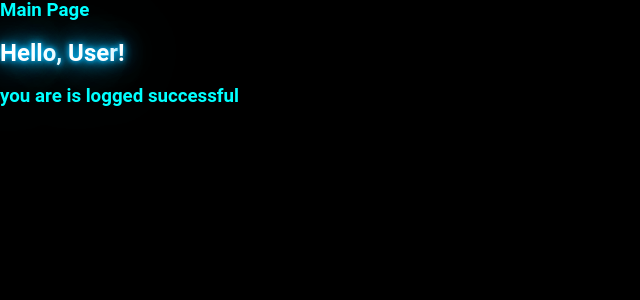
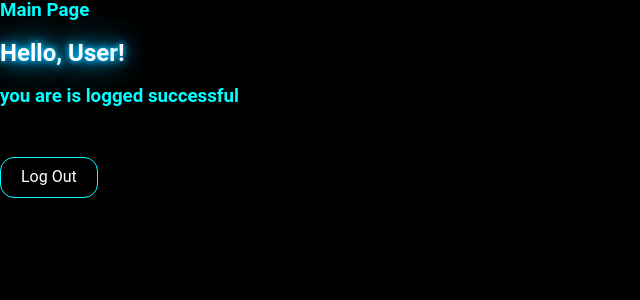
Before and after one commit to IvashkaVIP/CMU, a React (Vite) app: page /CMU/main in a window 1280 px wide. Shown: the top 300 px of the page, without its empty margins (0-640 px from the left). Built offline with nearby package versions, Linux system fonts and the light colour scheme.

Commit message:
add logOut

```diff
--- a/src/App.jsx
+++ b/src/App.jsx
@@ -1,4 +1,7 @@
 import { Route, Routes } from 'react-router-dom';
+import { useEffect } from 'react';
+import { useDispatch } from 'react-redux';
+import { refreshUser } from './redux/auth/operations';
 import {SharedLayout} from 'components';
 import { HomePage, MainPage, ProfilePage, FirstPage, SecondPage, HalfPage, ErrorPage } from 'pages';
 import { AppWrapper } from './App.styled';
@@ -6,7 +9,12 @@ import { AppWrapper } from './App.styled';
 // const test = import.meta.env.VITE_API_TEST;
 
 function App() {
-  // console.log(test);
+   const dispatch = useDispatch();
+
+  //  useEffect(() => {
+  //    dispatch(refreshUser());
+  //  }, [dispatch]);
+
   return (
     <AppWrapper>
       <Routes>
--- a/src/components/Button/Button.jsx
+++ b/src/components/Button/Button.jsx
@@ -1,5 +1,5 @@
-import {Btn} from "./Button.styled"
+import { Btn } from './Button.styled';
 
-export const Button = ({ children }) => {
-    return <Btn></Btn>
-}
+export const SingleButton = ({ children, handleClick }) => {
+  return <Btn onClick={() => handleClick()}>{children}</Btn>;
+};
--- a/src/components/Button/Button.styled.js
+++ b/src/components/Button/Button.styled.js
@@ -1,5 +1,19 @@
-import styled from "styled-components";
+import styled from 'styled-components';
+import { shadow } from '../../GlobalStyles';
 
-export const Button = styled.button`
+export const Btn = styled.button`
+  padding: 10px 20px;
+  background-color: var(--normal-button-color);
+  color: #ffffff;
 
-`
+  border: 1px solid aqua;
+  border-radius: 14px;
+  transition: background-color 0.3s;
+
+  &:hover {
+    background-color: var(--hover-button-color);
+    border: 1px solid white;
+    border-color: #ffffff;
+    box-shadow: ${shadow};
+  }
+`;
--- a/src/components/Forms/LoginForm.jsx
+++ b/src/components/Forms/LoginForm.jsx
@@ -1,12 +1,12 @@
-import { useState } from "react"
-import { Form, Input, Button } from "./Forms.styled";
+import { useState } from 'react';
+import { Form, Input, Button } from './Forms.styled';
 // import { login } from "../../utilities/apiservice";
-import { logIn } from "../../redux/auth/operations";
-import { Error } from "../index";
-import { useDispatch } from "react-redux";
+import { logIn } from '../../redux/auth/operations';
+import { Error } from '../index';
+import { useDispatch } from 'react-redux';
 
 export const LoginForm = () => {
-  const [errorMessage, setErrorMessage] = useState('')
+  const [errorMessage, setErrorMessage] = useState('');
   const dispatch = useDispatch();
 
   const handleSubmit = async (evt) => {
@@ -14,9 +14,15 @@ export const LoginForm = () => {
     const loginValue = evt.target.elements.login.value;
     const password = evt.target.elements.password.value;
 
-    if (!(loginValue && password)) {setErrorMessage("Hello, Mudick!"); return}
+    if (!(loginValue && password)) {
+      setErrorMessage('Hello, Mudick!');
+      return;
+    }
 
- dispatch(logIn({ username: loginValue, password: password }));
+    const resp = await dispatch(
+      logIn({ username: loginValue, password: password })
+    );
+    console.log('Login: ', resp);
   };
 
   return (
--- a/src/components/Forms/RegistrationForm.jsx
+++ b/src/components/Forms/RegistrationForm.jsx
@@ -41,11 +41,19 @@ export const RegistrationForm = () => {
       return;
     }
 
+    if (username.length < 6) {
+      setErrorMessage([
+        `Hello, ${username || `User`}!`,
+        `the username must be at least 6 characters long`,
+      ]);
+      return;
+    }
+
     // signup({ username: username, email: email, password: password });
     const resp = await dispatch(
       signup({ username: username, email: email, password: password })
     );
-    console.log(resp);
+    console.log("Reg : ", resp);
     if (resp.payload.code) {
       setErrorMessage([`Error`, resp.payload.code, resp.payload.message]);
       return;
--- a/src/components/index.js
+++ b/src/components/index.js
@@ -4,8 +4,10 @@ import { Header } from '../components/Header/Header';
 import { SharedLayout } from './SharedLayout/SharedLayout';
 import { Error } from './ServicesMessages/Error';
 import { Message } from './ServicesMessages/Message';
+import { SingleButton } from './Button/Button';
 
 export {
+  SingleButton,
   SignupLoginButtons,
   LoginForm,
   RegistrationForm,
--- a/src/pages/MainPage/MainPage.jsx
+++ b/src/pages/MainPage/MainPage.jsx
@@ -1,10 +1,18 @@
-import { useSelector } from "react-redux";
+import { useDispatch, useSelector } from "react-redux";
 import { selectUser } from "../../redux/auth/selectors";
 import { shadow } from "../../GlobalStyles";
+import { SingleButton } from "../../components";
+import { logOut } from "../../redux/auth/operations";
+
 
 export const MainPage = () => {
-    const user = useSelector(selectUser) || `User`;
-    console.log(user);
+  const dispatch = useDispatch();
+  const user = useSelector(selectUser) || `User`;
+  console.log(user);
+
+  const handleClick = () => {
+    dispatch(logOut())
+  }
 
     return (
       <>
@@ -12,7 +20,9 @@ export const MainPage = () => {
         <br />
         <h2 style={{color: "white", textShadow: `${shadow}`}}>Hello, {user}!</h2>
             <br />
-            <h3>you are is logged successful</h3>
+        <h3 style={{ marginBottom: "50px" }}>you are is logged successful</h3>
+
+        <SingleButton handleClick={handleClick}>Log Out</SingleButton>
       </>
     );
 }
--- a/src/pages/ProfilePage/ProfilePage.jsx
+++ b/src/pages/ProfilePage/ProfilePage.jsx
@@ -1,12 +1,22 @@
-import {} from "./ProfilePage.styled"
+import { } from "./ProfilePage.styled"
+import { SingleButton } from "../../components";
+import { logOut } from "../../redux/auth/operations";
+import { useDispatch } from "react-redux";
 
 export const ProfilePage = () => {
+  const dispatch = useDispatch();
+  const handleClick = () => {
+    dispatch(logOut());
+  };
 
     return (
-      <div style={{textAlign: 'center', paddingTop: '50px'}}>
+      <div style={{ textAlign: 'center', paddingTop: '50px' }}>
         <h3>Profile Page</h3>
         <br />
-        <h2>waiting for email confirmation </h2>
+        <h2 style={{ marginBottom: '50px' }}>
+          waiting for email confirmation{' '}
+        </h2>
+        <SingleButton handleClick={handleClick}>Log Out</SingleButton>
       </div>
     );
 }
--- a/src/redux/auth/operations.js
+++ b/src/redux/auth/operations.js
@@ -52,7 +52,7 @@ export const logOut = createAsyncThunk(
   'api/auth/logout',
   async (_, thunkAPI) => {
     try {
-      await axios.post('api/auth/logout');
+      await axios.patch(`${BASE_URL}auth/logout`);
       delete axios.defaults.headers.common.Authorization;
     } catch (error) {
       return thunkAPI.rejectWithValue(error.message);
@@ -63,7 +63,7 @@ export const logOut = createAsyncThunk(
 export const refreshUser = createAsyncThunk(
   'auth/refresh',
   async (_, thunkAPI) => {
-    // Reading the token from the state via getState()
+
     const state = thunkAPI.getState();
     const persistedToken = state.auth.token;
 
@@ -73,7 +73,7 @@ export const refreshUser = createAsyncThunk(
 
     try {
       setAuthHeader(persistedToken);
-      const res = await axios.get('/users/me');
+      const res = await axios.get(`${BASE_URL}auth/refresh_token`);
       return res.data;
     } catch (error) {
       return thunkAPI.rejectWithValue(error.message);
```
